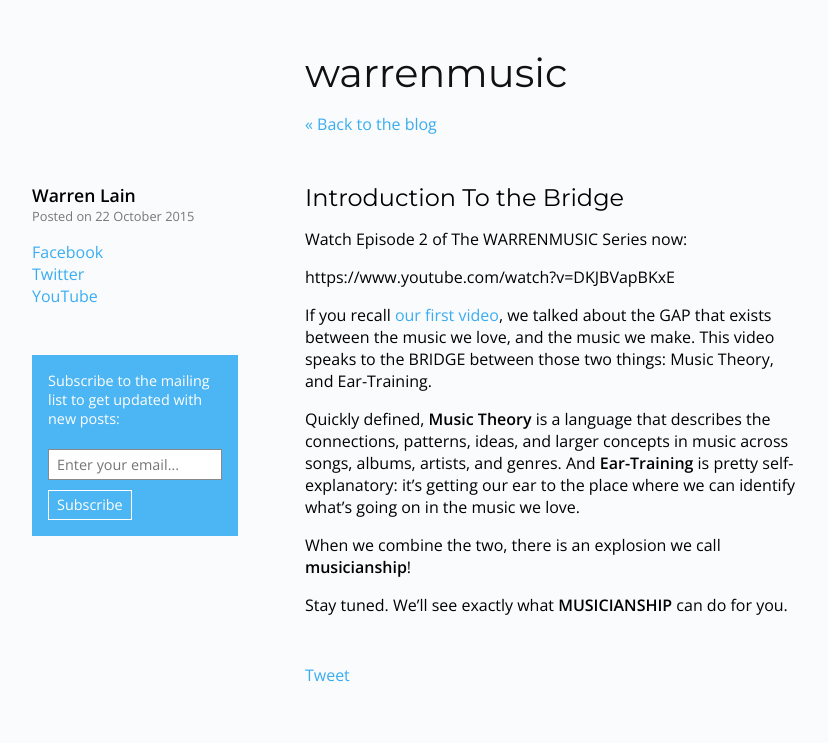
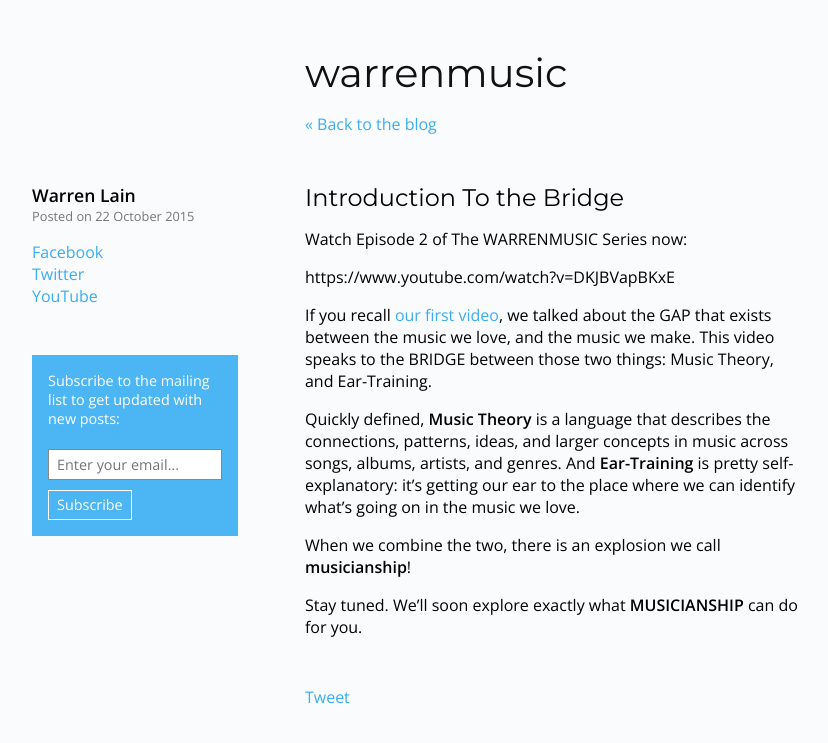
Before and after one commit to warrenmusic/warrenmusic.github.io, a Jekyll site: the page built from _posts/2015-10-22-introduction-to-the-bridge.md, in a window 1280 px wide. Shown: the top 743 px of the page, without its empty margins (0-828 px from the left). Built offline with Jekyll 4.4.1, drawn with Linux system fonts in a browser that asks for light colours; comment, search, counter and statistics services are not loaded.

Commit message:
Update 2015-10-22-introduction-to-the-bridge.md

```diff
--- a/_posts/2015-10-22-introduction-to-the-bridge.md
+++ b/_posts/2015-10-22-introduction-to-the-bridge.md
@@ -13,4 +13,4 @@
 
 When we combine the two, there is an explosion we call **musicianship**!
 
-Stay tuned. We'll see exactly what **MUSICIANSHIP** can do for you.
+Stay tuned. We'll soon explore exactly what **MUSICIANSHIP** can do for you.
```
